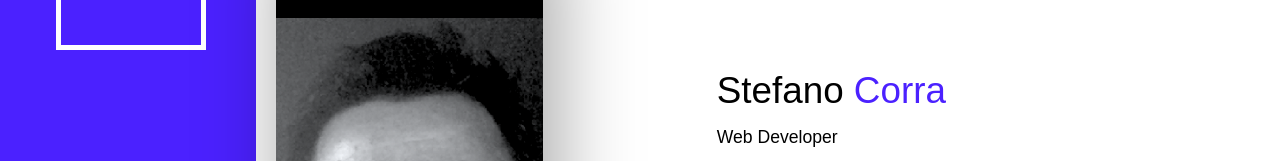
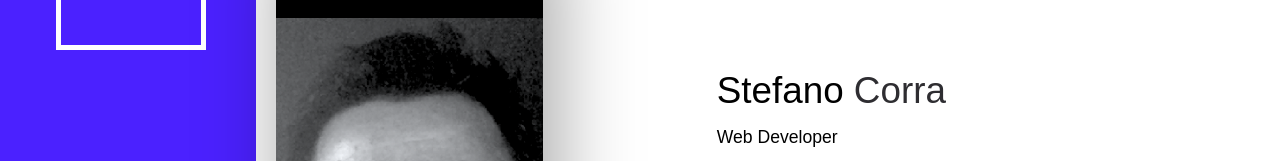
Before and after one commit to stecor/portfolio_react, a React (Create React App) app: page / in a window 1280 px wide. Shown: the part 136-297 px from the top of the page. Built offline with nearby package versions, Linux system fonts and the light colour scheme.

Commit message:
data commit

```diff
--- a/src/css/App.css
+++ b/src/css/App.css
@@ -52,7 +52,7 @@
 }
 
 .home .profile span {
-  color: #4b21ff;
+  color: #2e2d31;
 }
 
 .home h5 {
```
Also changed, not shown: public/manifest.json.
